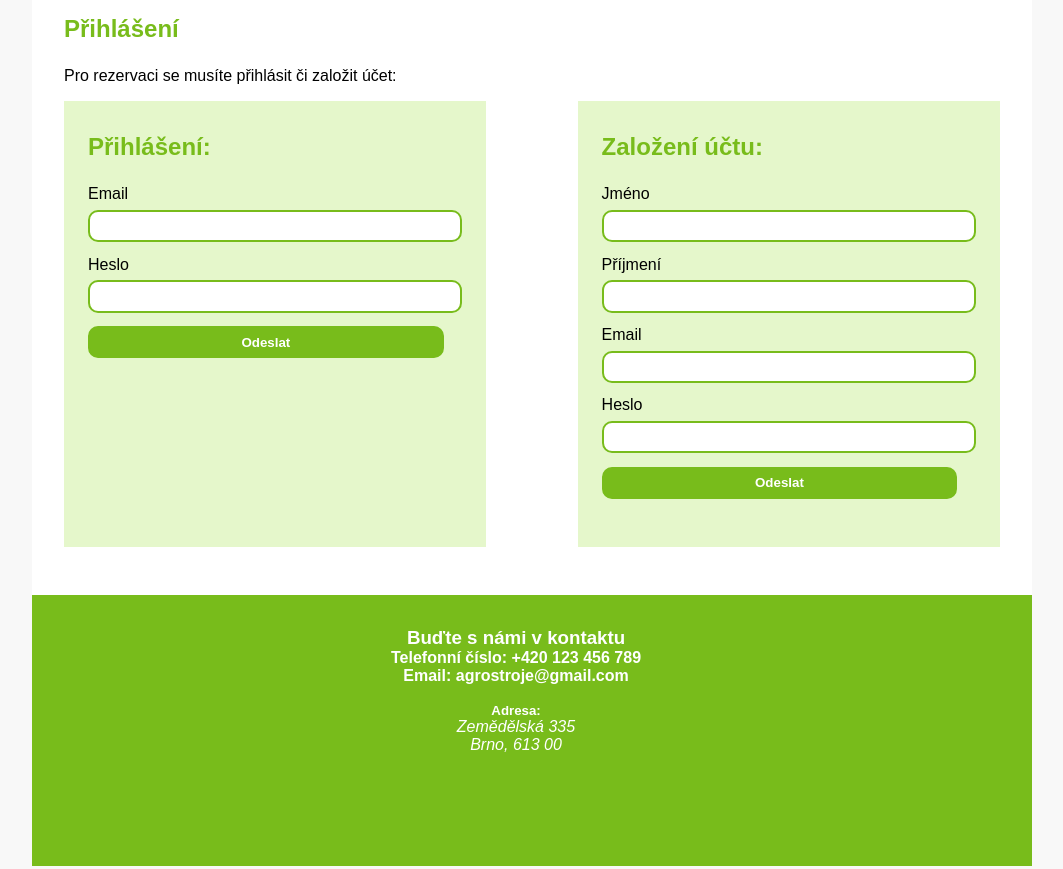
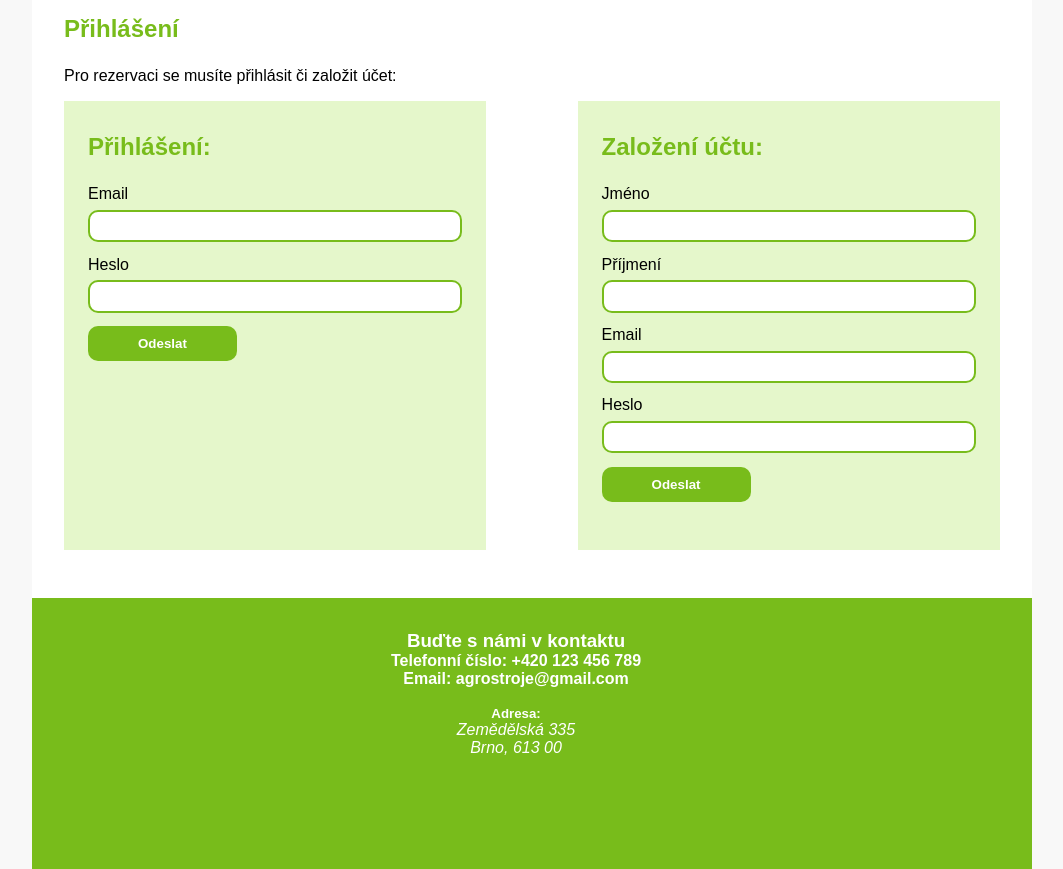
Before and after one commit to zmackiv/web-project, a Flask app: page /account in a window 1280 px wide. Shown: the part 476-1345 px from the top of the page, without its empty margins (108-1171 px from the left). Run offline with Flask 2, Linux system fonts and the light colour scheme; some libraries are stand-ins or nearby versions.

Commit message:
menší úpravy

```diff
--- a/forms.py
+++ b/forms.py
@@ -29,8 +29,8 @@ class ReservationForm1(Form):
 
 
 class ReservationForm2(Form):
-    adresa = StringField(name='adresa', label='Adresa',
+    adresa = StringField(name='adresa', label='',
                         validators=[validators.Length(min=3, max=40), validators.InputRequired()])
-    poznamka = StringField(name='poznamka', label='Poznamka',
-                        validators=[validators.Length(min=0, max=100), validators.InputRequired()])
-    stroj = SelectField('Dostupné stroje', choices=[])
+    poznamka = StringField(name='poznamka', label='',
+                        validators=[validators.Length(min=0, max=100)])
+    stroj = SelectField("", choices=[])
--- a/service/order_service.py
+++ b/service/order_service.py
@@ -22,7 +22,7 @@ class OrderService:
         db = get_db()
         aktualni_cas = datetime.now().strftime('%Y-%m-%d %H:%M:%S')
         db.execute(
-            'INSERT INTO objednavka (timestamp, datum, cas_od, cas_do, adresa_doruceni, poznamka, stroj_id_stroj, uzivatel_id_uzivatele) VALUES (?, ?, ?, ?, ?, ?, ?, ?)',
+            'INSERT INTO objednavka (timestamp, datum, cas_od, cas_do, adresa_doruceni, vzdalenost_doruceni, poznamka, cena, potvrzeni, stroj_id_stroj, uzivatel_id_uzivatele) VALUES (?, ?, ?, ?, ?, 0, ?, 0, 0, ?, ?)',
             [aktualni_cas, datum, cas_od, cas_do, adresa_doruceni, poznamka, stroj, uzivatel_id_uzivatele]
         )
         db.commit()
--- a/static/css/styles.css
+++ b/static/css/styles.css
@@ -191,7 +191,7 @@ table,th,td,tr{
     font-family: "Times New Roman";
     border: 2px solid black;
     border-collapse: collapse;
-    padding: 10px 25px 10px 20px;
+    padding: 10px 20px 10px 20px;
 }
 tr:nth-child(1){
     font-weight: bold;
--- a/templates/account.jinja
+++ b/templates/account.jinja
@@ -18,7 +18,7 @@
                         {{ render_field(sign_in_form.email, class="form-control") }}
                         {{ render_field(sign_in_form.password, class="form-control") }}
                       </dl>
-                      <input class="button" name="sign_in_submit" type="submit" value="Odeslat">
+                      <button name="sign_in_submit" type="submit">Odeslat</button>
                     </form>
                 </article>
             </section>
@@ -37,7 +37,7 @@
                         {{ render_field(registration_form.email, class="form-control") }}
                         {{ render_field(registration_form.password, class="form-control") }}
                       </dl>
-                      <input class="button" name="registration_submit" type="submit" value="Odeslat">
+                      <button name="registration_submit" type="submit">Odeslat</button>
                     </form>
                 </article>
             </section>
--- a/templates/my_account.jinja
+++ b/templates/my_account.jinja
@@ -47,7 +47,7 @@
               {{ render_field(new_product_form.foto, class="form-control") }}
               {{ render_field(new_product_form.typy_stroje, class="form-control") }}
             </dl><br>
-            <input class="button" type="submit" value=Přidat>
+            <button type="submit">Přidat</button>
             </form>
             </div>
         </section>
--- a/templates/reservation.jinja
+++ b/templates/reservation.jinja
@@ -31,7 +31,7 @@
               <input type="hidden" id="datum" name="datum">
               </dl><br><br><br><br><br><br><br><br><br><br><br><br>
               <a href="{{ url_for("view_reservation_page2") }}">
-            <input class="button" type="submit" value='Další strana'>
+            <button type="submit">Další strana</button>
             </a>
             </form>
             </div>
--- a/templates/reservation2.jinja
+++ b/templates/reservation2.jinja
@@ -33,7 +33,7 @@
               </tr>
             </table><br>
 
-            <input class="button" type="submit" name='reservation_submit' value=Rezervovat>
+            <button type="submit" name='reservation_submit'>Rezervovat</button>
             </form>
         {% endif %}
 
```
